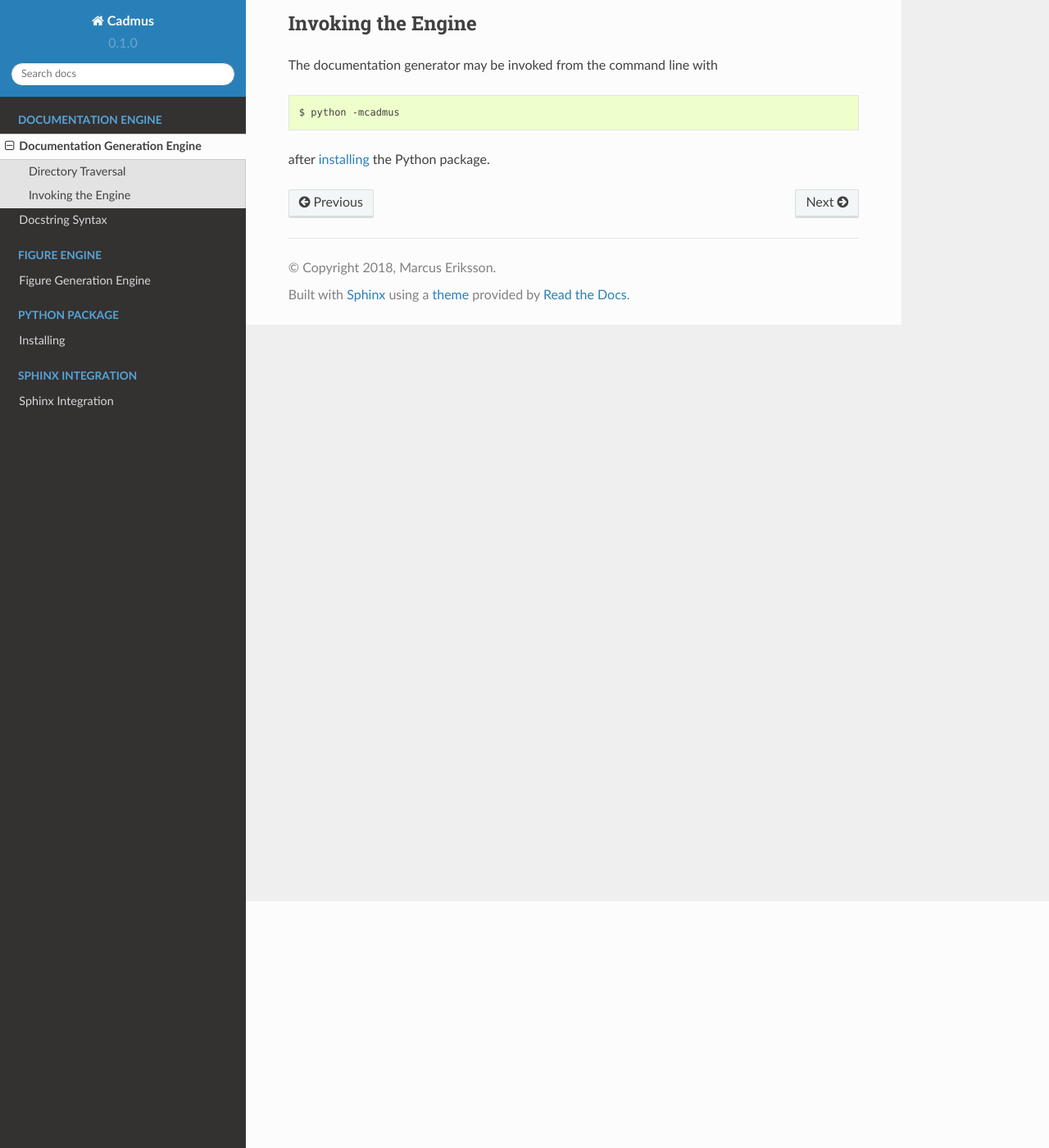
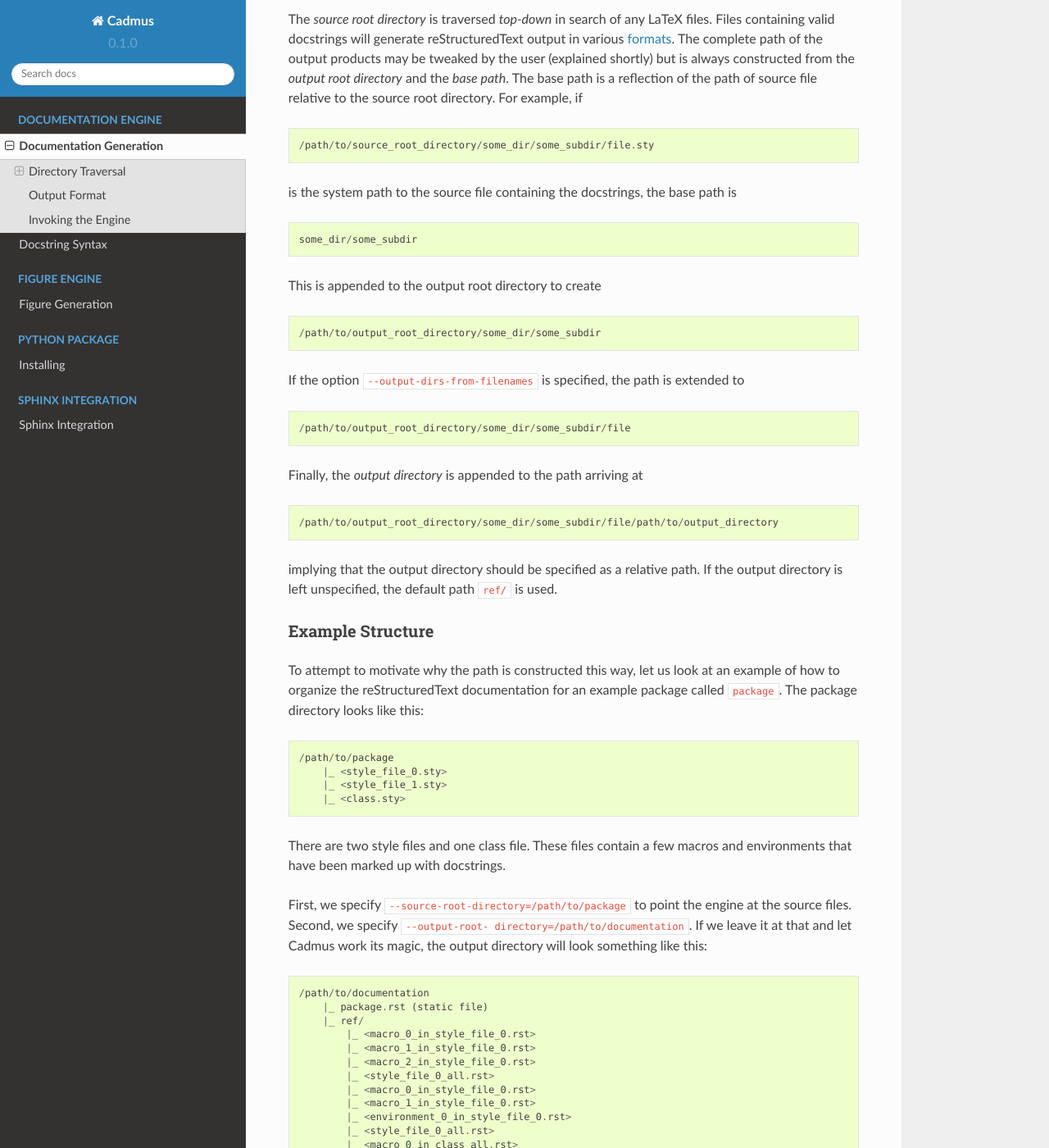
Before and after one commit to sthenic/cadmus, a Sphinx documentation site: the page built from doc/_source/docgen/documentation_generation_engine.rst, in a window 1280 px wide and 1400 px high, scrolled down 301 px. Shown: the whole window at 82% size. Built offline with Sphinx 7.4.7 and the Read the Docs theme 2.0.0, drawn with Linux system fonts in a browser that asks for light colours; some of the changed text lies outside the part shown.

Commit message:
Draft section describing the docgen directory traversal.

```diff
--- a/doc/_source/docgen/documentation_generation_engine.rst
+++ b/doc/_source/docgen/documentation_generation_engine.rst
@@ -1,17 +1,136 @@
-.. _docgen_engine:
+    .. _docgen:
 
-*******************************
-Documentation Generation Engine
-*******************************
+************************
+Documentation Generation
+************************
 
 The documentation generation engine targets a source root directory and
 traverses its contents in search of files ending in ``.tex``, ``.sty`` or
-``.cls``. Once a matching file is found, its contents is parsed looking for
+``.cls``. Once a matching file is found, its contents are parsed looking for
 LaTeX macros or environments marked up with :ref:`docstrings
 <docstring_syntax>`.
 
 Directory Traversal
 ===================
+
+The *source root directory* is traversed *top-down* in search of any LaTeX
+files. Files containing valid docstrings will generate reStructuredText output
+in various :ref:`formats <docgen_format>`. The complete path of the output
+products may be tweaked by the user (explained shortly) but is always
+constructed from the *output root directory* and the *base path*. The base path
+is a reflection of the path of source file relative to the source root
+directory. For example, if
+
+.. code::
+
+    /path/to/source_root_directory/some_dir/some_subdir/file.sty
+
+is the system path to the source file containing the docstrings, the base path is
+
+.. code::
+
+    some_dir/some_subdir
+
+This is appended to the output root directory to create
+
+.. code::
+
+    /path/to/output_root_directory/some_dir/some_subdir
+
+If the option ``--output-dirs-from-filenames`` is specified, the path is
+extended to
+
+.. code::
+
+    /path/to/output_root_directory/some_dir/some_subdir/file
+
+Finally, the *output directory* is appended to the path arriving at
+
+.. code::
+
+    /path/to/output_root_directory/some_dir/some_subdir/file/path/to/output_directory
+
+implying that the output directory should be specified as a relative path. If
+the output directory is left unspecified, the default path ``ref/`` is used.
+
+Example Structure
+-----------------
+
+To attempt to motivate why the path is constructed this way, let us look at an
+example of how to organize the reStructuredText documentation for an example
+package called ``package``. The package directory looks like this:
+
+.. code::
+
+    /path/to/package
+        |_ <style_file_0.sty>
+        |_ <style_file_1.sty>
+        |_ <class.sty>
+
+There are two style files and one class file. These files contain a few macros
+and environments that have been marked up with docstrings.
+
+First, we specify ``--source-root-directory=/path/to/package`` to point the
+engine at the source files. Second, we specify ``--output-root-
+directory=/path/to/documentation``. If we leave it at that and let Cadmus work
+its magic, the output directory will look something like this:
+
+.. code::
+
+    /path/to/documentation
+        |_ package.rst (static file)
+        |_ ref/
+            |_ <macro_0_in_style_file_0.rst>
+            |_ <macro_1_in_style_file_0.rst>
+            |_ <macro_2_in_style_file_0.rst>
+            |_ <style_file_0_all.rst>
+            |_ <macro_0_in_style_file_0.rst>
+            |_ <macro_1_in_style_file_0.rst>
+            |_ <environment_0_in_style_file_0.rst>
+            |_ <style_file_0_all.rst>
+            |_ <macro_0_in_class_all.rst>
+            |_ <macro_1_in_class_all.rst>
+            |_ <class_all.rst>
+
+There will always be the need for some static content. Here ``package.rst`` is
+used to provide a general description of the package itself. Usually, this text
+would go on to include the automatically generated ``.rst`` files (using the
+`include directive`_) when explaining the macros or environments defined by the
+package.
+
+.. _include directive: http://docutils.sourceforge.net/docs/ref/rst/directives.html#include
+
+If we specify ``--output-dirs-from-filenames`` we may further compartmentalize
+our documentation.
+
+.. code::
+
+    /path/to/documentation
+        |_ style_file_0/
+        |   |_ <style_file_0.rst> (static file)
+        |   |_ ref/
+        |   |   |_ <macro_0_in_style_file_0.rst>
+        |   |   |_ <macro_1_in_style_file_0.rst>
+        |   |   |_ <macro_2_in_style_file_0.rst>
+        |   |   |_ <style_file_0_all.rst>
+        |_ style_file_0/
+        |   |_ <style_file_1.rst> (static file)
+        |   |_ ref/
+        |   |   |_ <macro_0_in_style_file_1.rst>
+        |   |   |_ <macro_1_in_style_file_1.rst>
+        |   |   |_ <environment_0_in_style_file_1.rst>
+        |   |   |_ <style_file_1_all.rst>
+        |_ style_file_0/
+            |_ <class.rst> (static file)
+            |_ ref/
+                |_ <macro_0_in_class_all.rst>
+                |_ <macro_1_in_class_all.rst>
+                |_ <class_all.rst>
+
+.. _docgen_format:
+
+Output Format
+=============
 
 
 Invoking the Engine
@@ -21,6 +140,8 @@ The documentation generator may be invoked from the command line with
 
 .. code-block:: bash
 
-    $ python -mcadmus
+    $ python -mcadmus.doc --help
 
-after :ref:`installing <python_installing>` the Python package.
+after :ref:`installing <python_installing>` the Python package. The command
+above should be used to get the most up-to-date information on the command-line
+options.
```
Also changed, not shown: doc/_source/docgen/docstring_syntax.rst (+5 -3 lines), doc/_source/figgen/figure_generation_engine.rst (+4 -4 lines).
